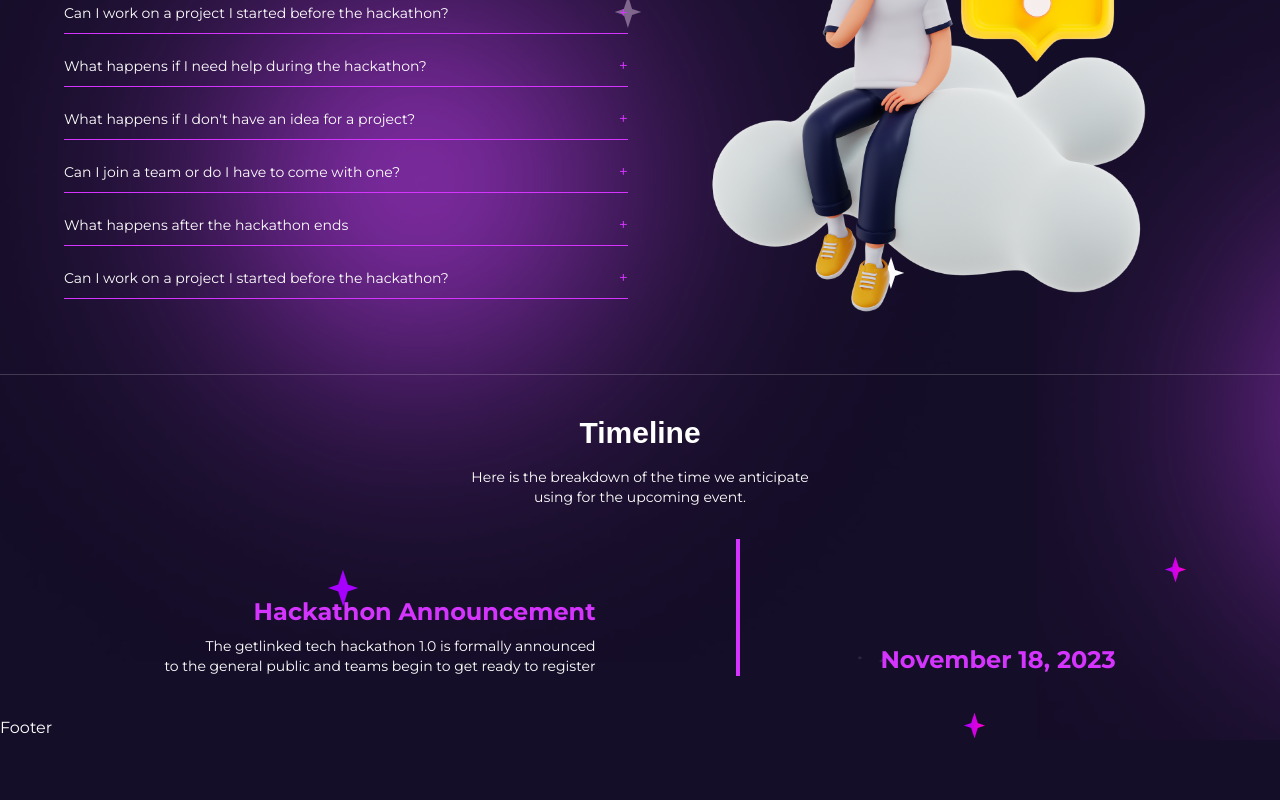
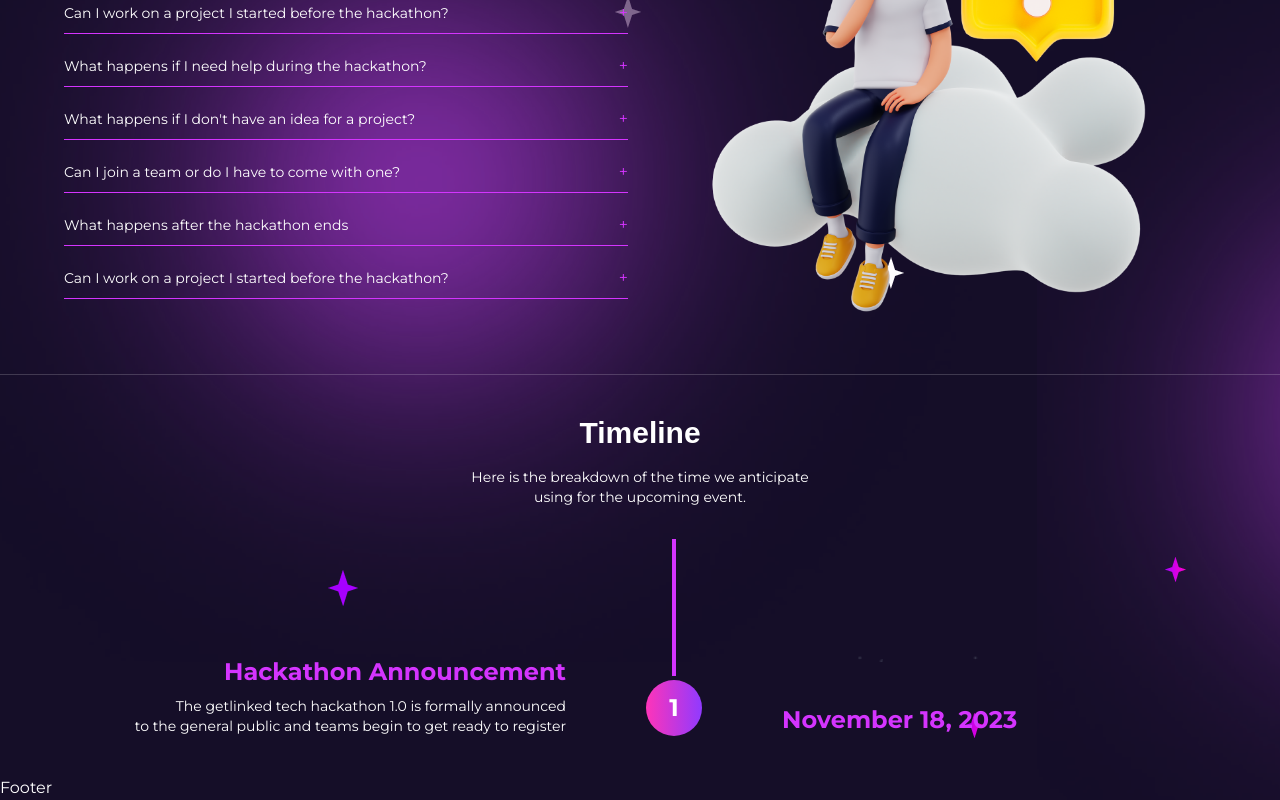
Before and after one commit to gift56/getlinked-ui-challengn, a Next.js app: page / in a window 1280 px wide. Shown: the part 2692-3492 px from the top of the page. Before the commit the page ends 3432 px from the top, so only its background shows below. Built offline with nearby package versions, Linux system fonts and the light colour scheme; a web font is replaced by a local one.

Commit message:
moving to the next

```diff
--- a/components/LandingpageContent/Timeline.tsx
+++ b/components/LandingpageContent/Timeline.tsx
@@ -27,7 +27,7 @@ const Timeline = () => {
             </motion.p>
           </div>
           <div className="w-full flex flex-col items-center justify-center gap-3">
-            <div className="flex items-end justify-evenly gap-10 w-full">
+            <div className="flex items-end justify-center -translate-x-16 gap-20 w-full">
               <div className="flex items-start justify-start tab:items-end tab:justify-end flex-col gap-2">
                 <h2 className="text-sm font-bold text-primary md:text-lg tab:text-2xl tab:text-right">
                   Hackathon Announcement
@@ -39,7 +39,14 @@ const Timeline = () => {
                 </p>
               </div>
               <div className="flex flex-col items-center justify-center gap-1">
-                <img src="/icon/lineIcon.svg" alt="line_icon" className="h-[77px] tab:h-[137px]" />
+                <img
+                  src="/icon/lineIcon.svg"
+                  alt="line_icon"
+                  className="h-[77px] tab:h-[137px] object-contain"
+                />
+                <span className="w-5 h-5 tab:w-14 tab:h-14 flex items-center justify-center rounded-full bg-btnlinear text-sm font-bold md:text-lg tab:text-2xl">
+                  1
+                </span>
               </div>
               <p className="flex items-start justify-start text-sm font-bold text-primary md:text-lg tab:text-2xl">
                 November 18, 2023
```
